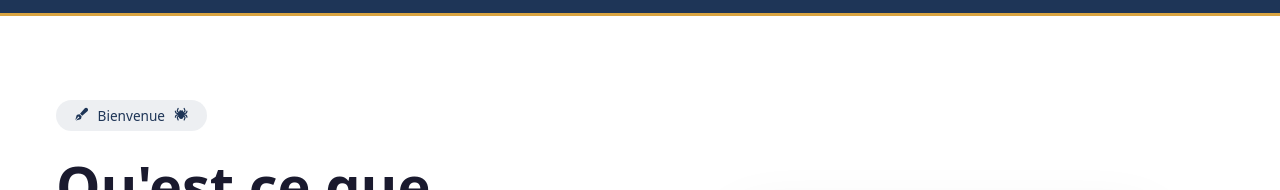
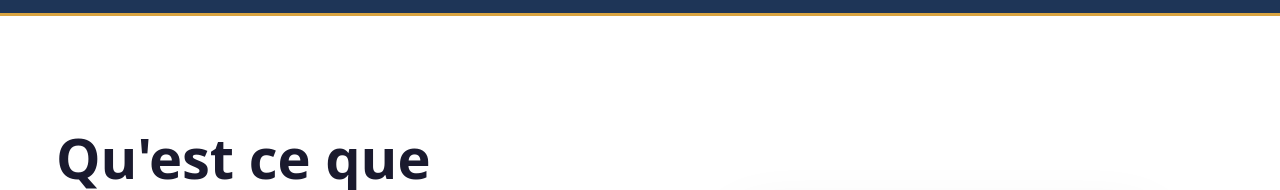
Before and after one commit to Scribellates/scribellates-netlify, an Eleventy site: page src/index.md in a window 1280 px wide. Shown: the part 59-249 px from the top of the page. Built offline with nearby package versions, Linux system fonts and the light colour scheme; Eleventy itself is replaced by a stand-in of ours; files that its build step writes are made by us from their sources.

Commit message:
remove useless badge

```diff
--- a/src/_includes/components/presentation/presentation.njk
+++ b/src/_includes/components/presentation/presentation.njk
@@ -1,11 +1,6 @@
 <section class="hero">
   <div class="hero-container">
     <div class="hero-content">
-      <div class="hero-badge">
-        <i class="fas fa-pen-fancy"></i>
-        Bienvenue
-        <i class="fas fa-spider"></i>
-      </div>
       <h1 class="hero-title">
         <span class="hero-title-line">{{ presentation.titre }}</span>
       </h1>
```
